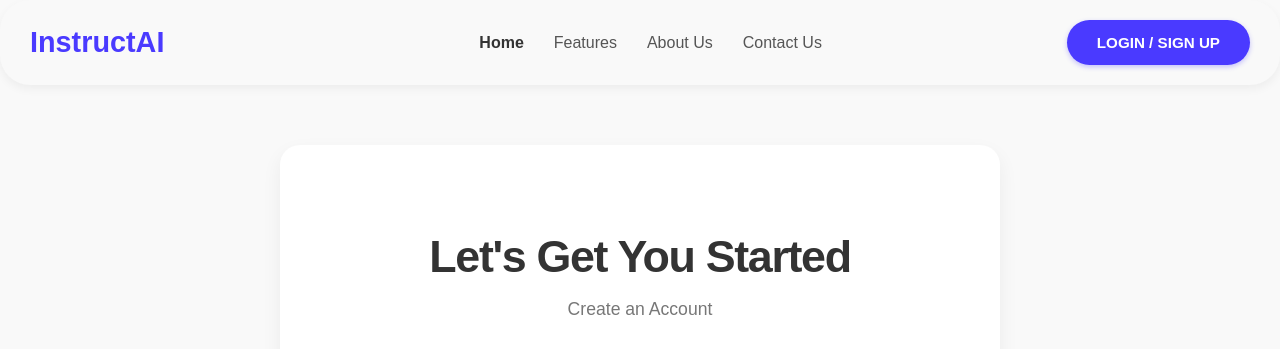
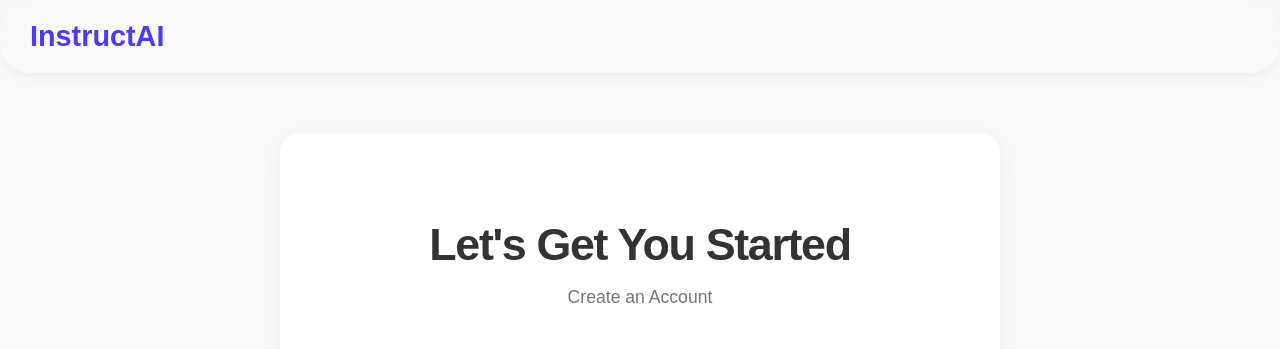
Before and after one commit to tarush10000/InstructAI, a Django app: page /signup/ in a window 1280 px wide. Shown: the top 349 px of the page. Run offline with Django 5.2, Linux system fonts and the light colour scheme.

```diff
--- a/home/templates/home/signup.html
+++ b/home/templates/home/signup.html
@@ -14,17 +14,6 @@
             <div class="header-container">
                 <div class="header-logo">
                     <a href="/" class="header-logo-text">InstructAI</a>
-                </div>
-                <nav class="header-navigation">
-                    <a href="/" class="header-nav-item header-home-nav-item">Home</a>
-                    <a href="#" class="header-nav-item">Features</a>
-                    <a href="#" class="header-nav-item">About Us</a>
-                    <a href="#" class="header-nav-item">Contact Us</a>
-                </nav>
-                <div class="header-auth">
-                    <button class="header-auth-button button-state-layer">
-                        LOGIN / SIGN UP
-                    </button>
                 </div>
             </div>
         </header>
```
Also changed, not shown: home/templates/home/index.html (+7 -7 lines), home/templates/home/login.html (+1 -11 lines).
